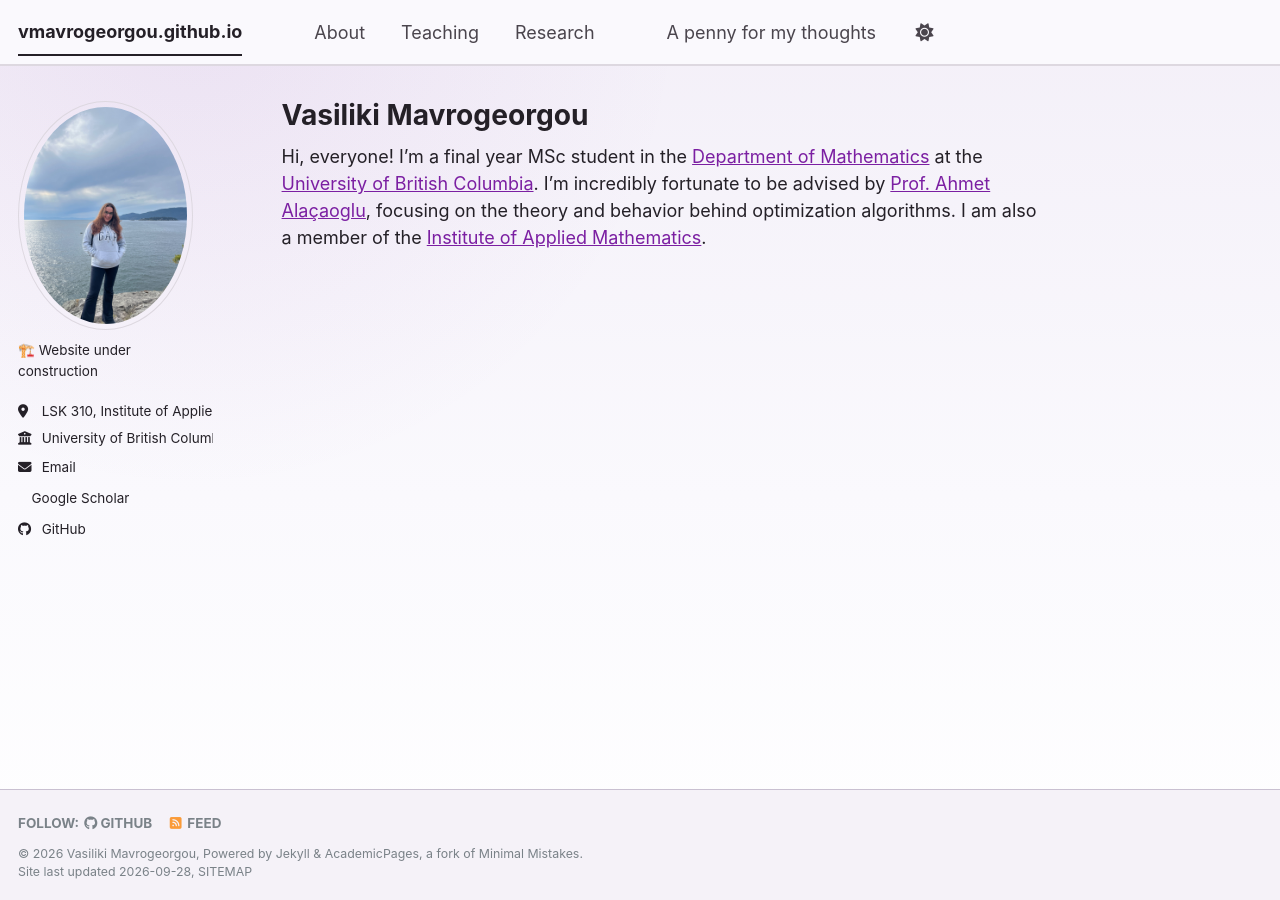
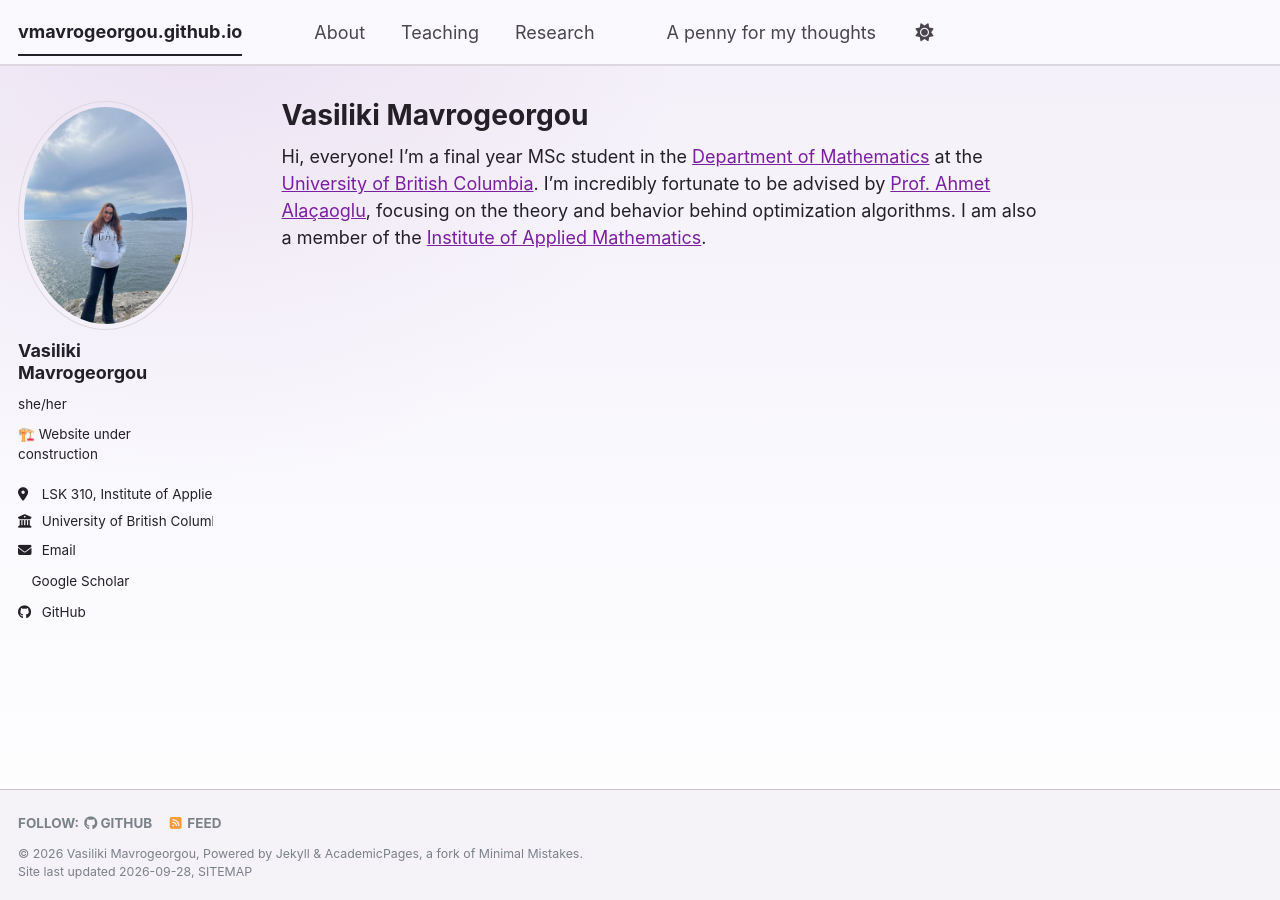
Before and after one commit to vmavrogeorgou/vmavrogeorgou.github.io, a Jekyll site: the page built from _pages/about.md, in a window 1280 px wide. Built offline with Jekyll 4.4.1, drawn with Linux system fonts in a browser that asks for light colours; a style sheet for code colours, icons or effects is not loaded.

Commit message:
Uncomment author name and pronouns in config

```diff
--- a/_config.yml
+++ b/_config.yml
@@ -24,8 +24,8 @@ repository               : "vmavrogeorgou/vmavrogeorgou.github.io"
 author:
   # Biographic information
   avatar           : "profile_pic2.png"
-  name             : # "Vasiliki Mavrogeorgou"
-  pronouns         : # "she/her"
+  name             : "Vasiliki Mavrogeorgou"
+  pronouns         : "she/her"
   bio              : "🏗️ Website under construction"
   location         : "LSK 310, Institute of Applied Math"
   employer         : "University of British Columbia"
```
